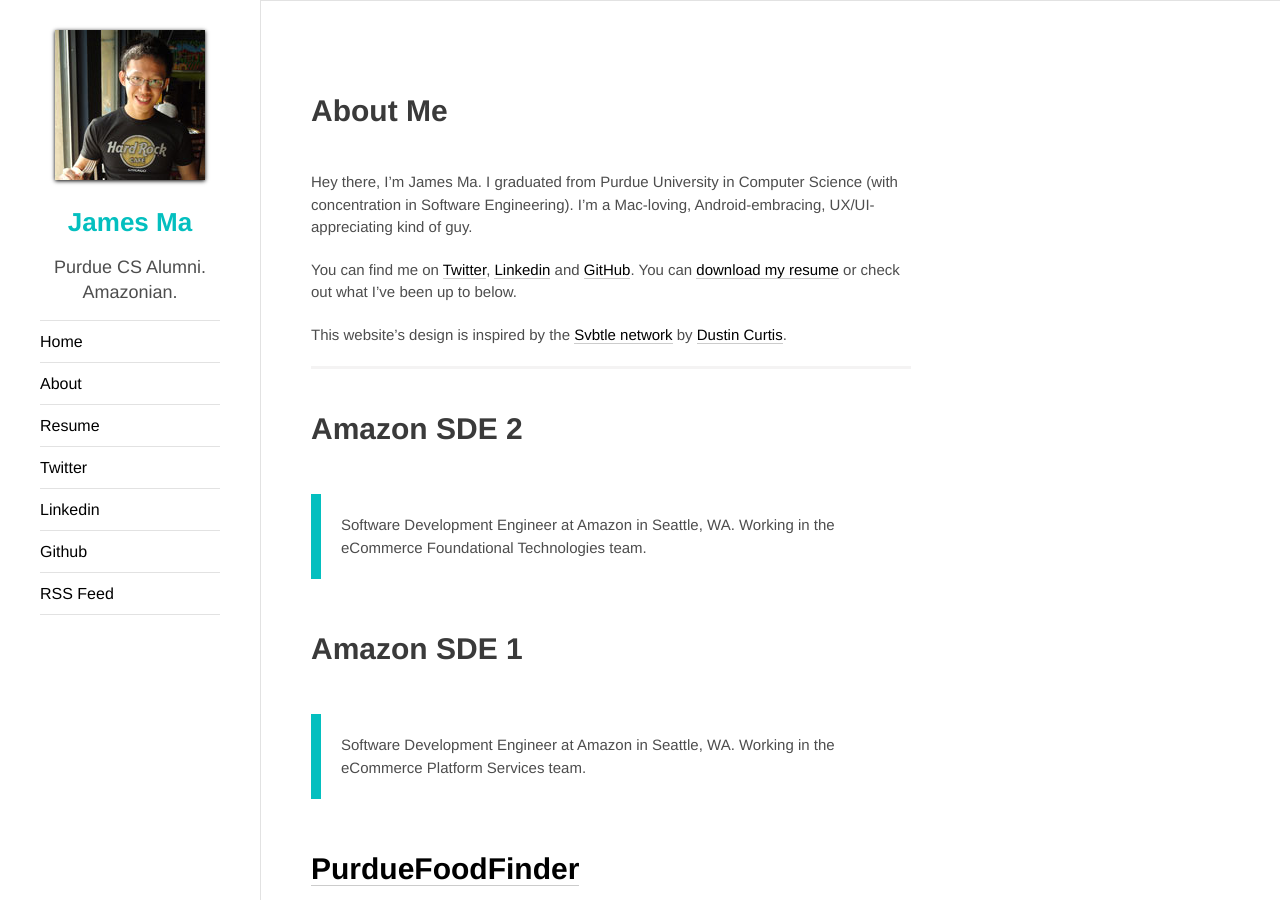
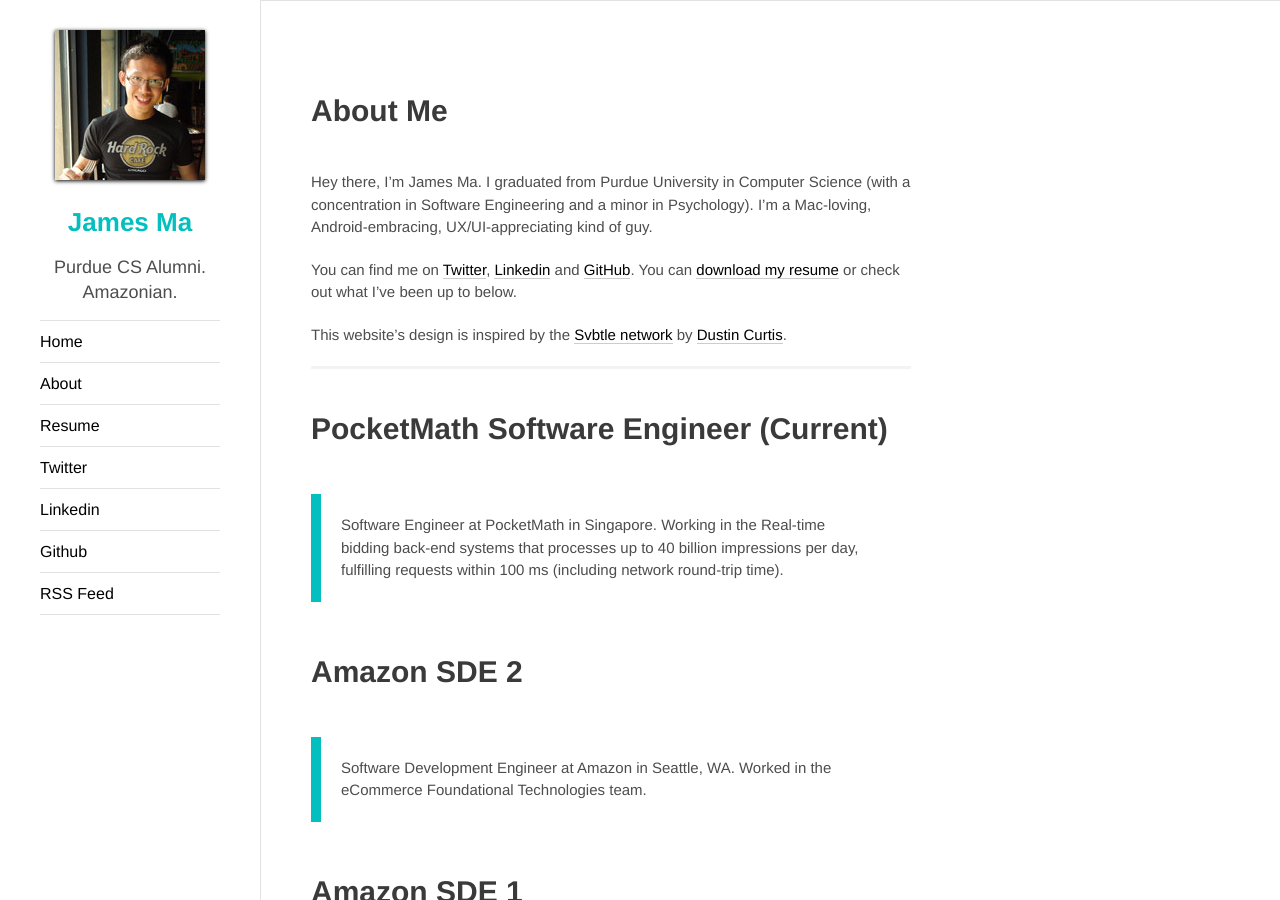
Before and after one commit to jamesma/jamesma.github.io, a Jekyll site: the page built from about.md, in a window 1280 px wide and 900 px high. Built offline with Jekyll 4.4.1, drawn with Linux system fonts in a browser that asks for light colours; Markdown is read by kramdown in place of the engine named in the settings; some of the changed text lies outside the part shown.

Commit message:
Update About page
1. Added PocketMath software engineer position.
2. Added info on Purdue minor in Psychology.

```diff
--- a/about.md
+++ b/about.md
@@ -5,7 +5,7 @@
 About Me
 ========
 
-Hey there, I'm James Ma. I graduated from Purdue University in Computer Science (with concentration in Software Engineering). I'm a Mac-loving, Android-embracing, UX/UI-appreciating kind of guy.
+Hey there, I'm James Ma. I graduated from Purdue University in Computer Science (with a concentration in Software Engineering and a minor in Psychology). I'm a Mac-loving, Android-embracing, UX/UI-appreciating kind of guy.
 
 You can find me on [Twitter][], [Linkedin][] and [GitHub][]. You can [download my resume][] or check out what I've been up to below.
 
@@ -13,13 +13,17 @@
 
 ---
 
+PocketMath Software Engineer (Current)
+======================================
+> Software Engineer at PocketMath in Singapore. Working in the Real-time bidding back-end systems that processes up to 40 billion impressions per day, fulfilling requests within 100 ms (including network round-trip time).
+
 Amazon SDE 2
 ============
-> Software Development Engineer at Amazon in Seattle, WA. Working in the eCommerce Foundational Technologies team.
+> Software Development Engineer at Amazon in Seattle, WA. Worked in the eCommerce Foundational Technologies team.
 
 Amazon SDE 1
 ============
-> Software Development Engineer at Amazon in Seattle, WA. Working in the eCommerce Platform Services team.
+> Software Development Engineer at Amazon in Seattle, WA. Worked in the eCommerce Platform Services team.
 
 [PurdueFoodFinder][]
 ====================
```
